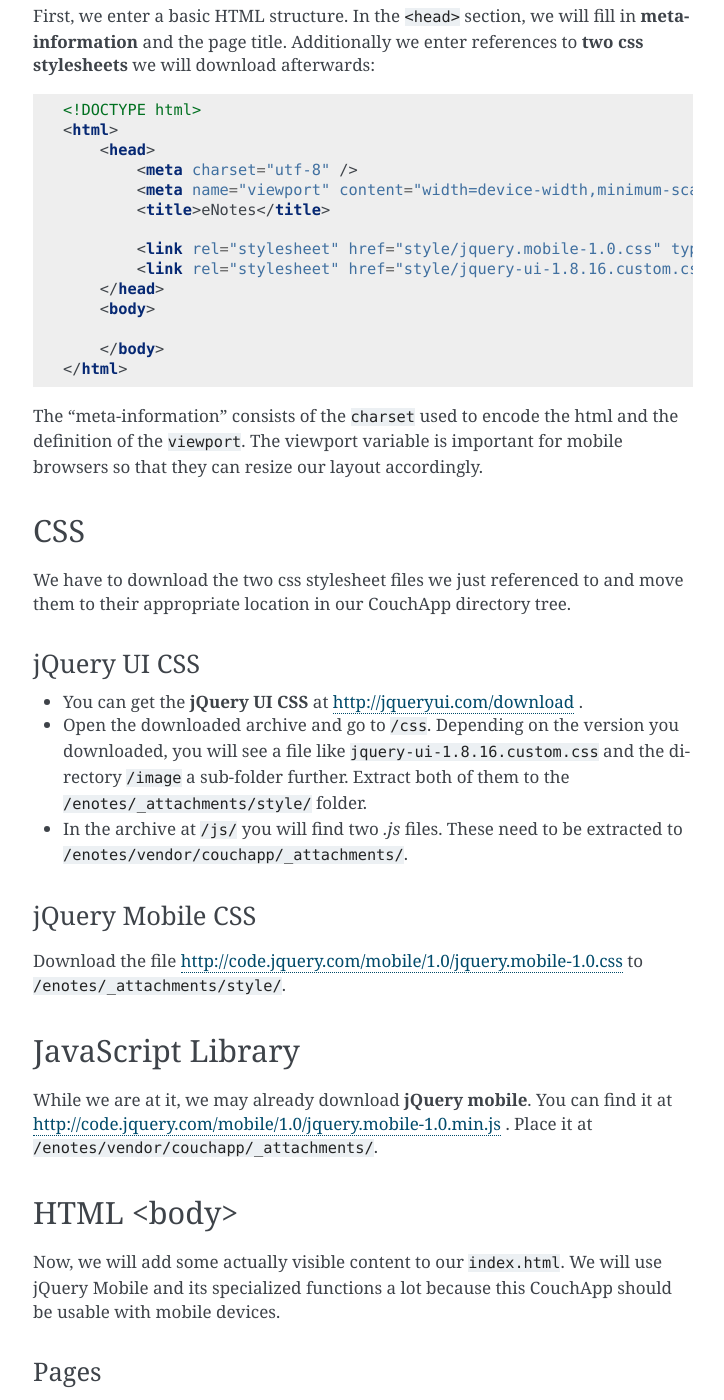
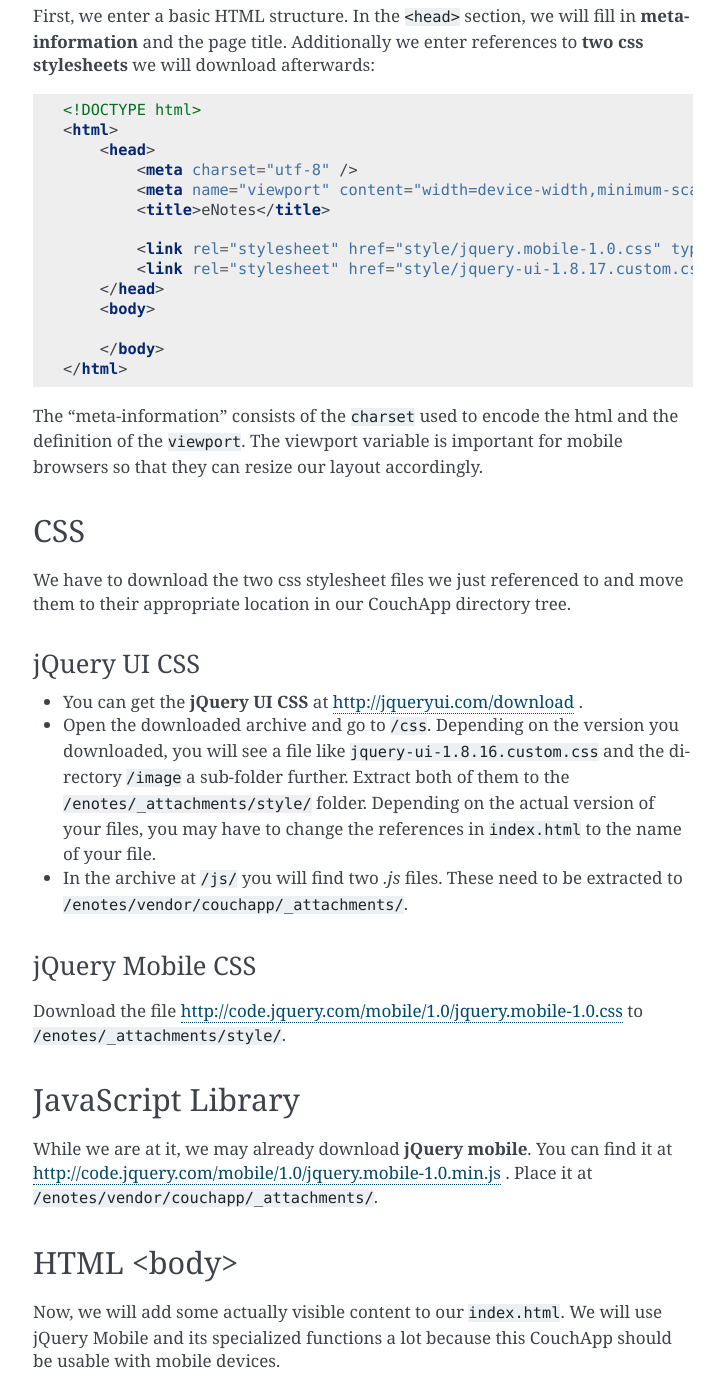
Before and after one commit to scubbx/CouchApp-eNotes-Tutorial, a Sphinx documentation site: the page built from source/3-Interface.rst, in a window 1280 px wide and 1400 px high, scrolled down 890 px. Shown: the whole window, without its empty margins (387-1111 px from the left). Built offline with Sphinx 7.4.7, drawn with Linux system fonts in a browser that asks for light colours.

Commit message:
last changes to the interface chapter before release of 0.3

```diff
--- a/source/3-Interface.rst
+++ b/source/3-Interface.rst
@@ -58,7 +58,7 @@ First, we enter a basic HTML structure. In the ``<head>`` section, we will fill
             <title>eNotes</title>
 
             <link rel="stylesheet" href="style/jquery.mobile-1.0.css" type="text/css"/>
-            <link rel="stylesheet" href="style/jquery-ui-1.8.16.custom.css" type="text/css"/>
+            <link rel="stylesheet" href="style/jquery-ui-1.8.17.custom.css" type="text/css"/>
         </head>
         <body>
 
@@ -76,7 +76,7 @@ jQuery UI CSS
 _____________
 
 * You can get the **jQuery UI CSS** at http://jqueryui.com/download .
-* Open the downloaded archive and go to ``/css``. Depending on the version you downloaded, you will see a file like ``jquery-ui-1.8.16.custom.css`` and the directory ``/image`` a sub-folder further. Extract both of them to the ``/enotes/_attachments/style/`` folder.
+* Open the downloaded archive and go to ``/css``. Depending on the version you downloaded, you will see a file like ``jquery-ui-1.8.16.custom.css`` and the directory ``/image`` a sub-folder further. Extract both of them to the ``/enotes/_attachments/style/`` folder. Depending on the actual version of your files, you may have to change the references in ``index.html`` to the name of your file.
 * In the archive at ``/js/`` you will find two *.js* files. These need to be extracted to ``/enotes/vendor/couchapp/_attachments/``.
 
 jQuery Mobile CSS
```
